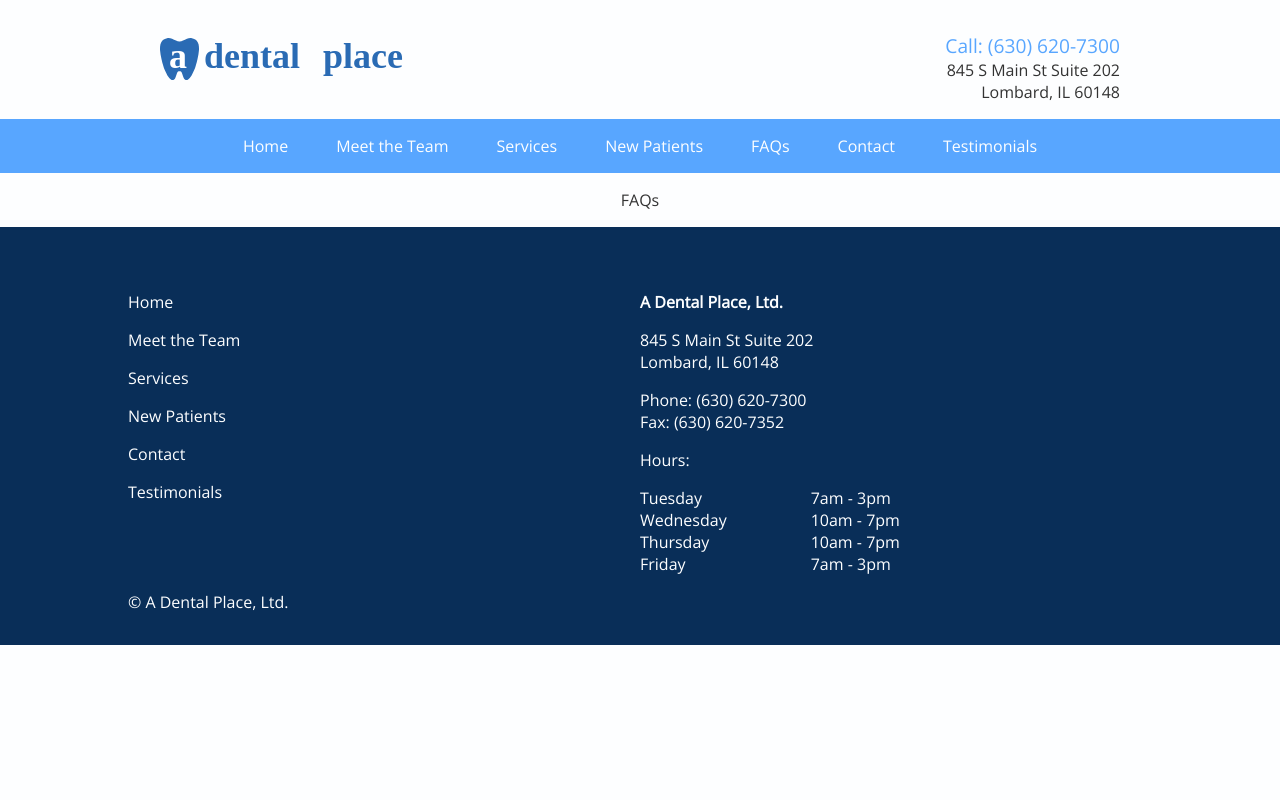
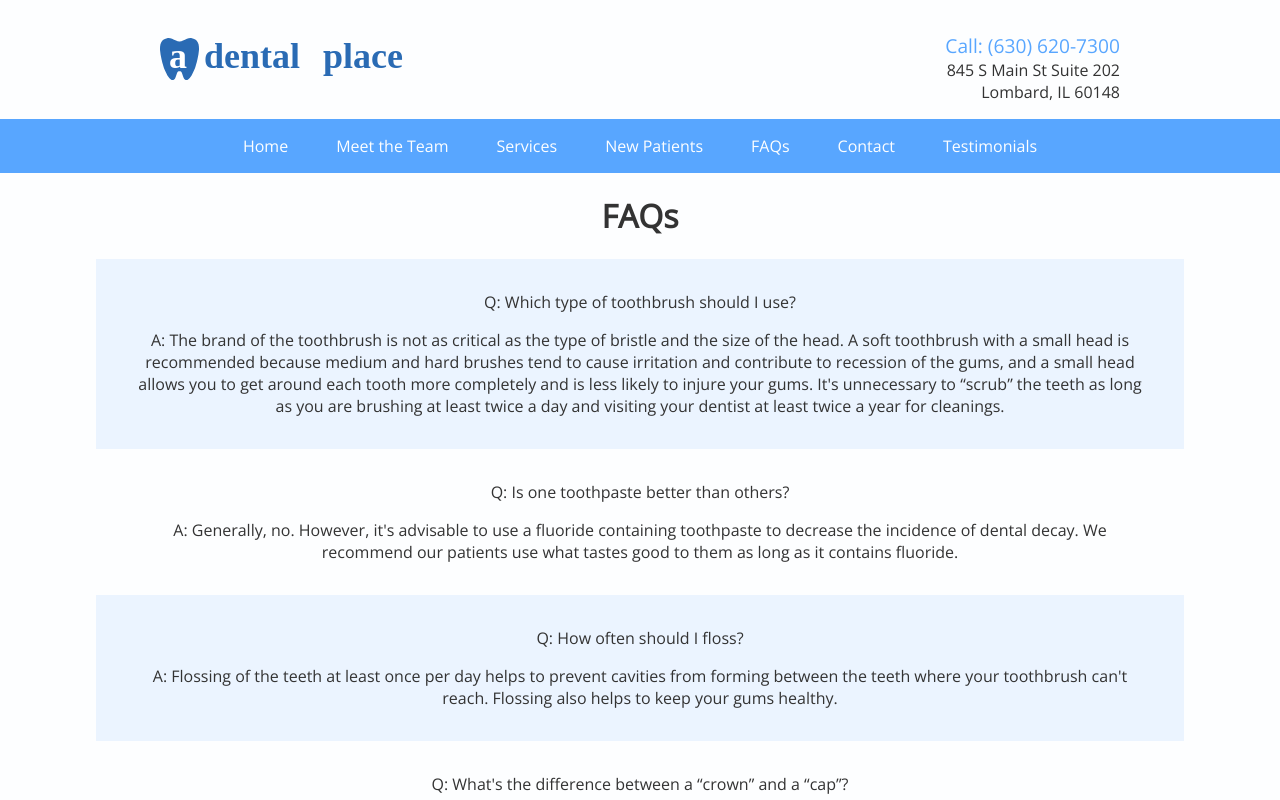
Before and after one commit to kinfongiscool/a-dental-place, a React (Create React App) app: page /faqs in a window 1280 px wide. Shown: the top 800 px of the page. Built offline with nearby package versions, Linux system fonts and the light colour scheme; what react-google-maps would draw is missing.

Commit message:
add faqs

```diff
--- /dev/null
+++ b/src/components/Faq.js
@@ -0,0 +1,33 @@
+import React, { Component } from 'react';
+import styled from 'styled-components';
+import { media } from '../media.js';
+
+const FaqContainer = styled.div`
+  max-width: 1024px;
+  margin: auto auto 2rem auto;
+  padding: ${props => props.colored ? '1rem 2rem' : '0 2rem'};
+  background-color: ${props => props.colored ? '#EBF4FF' : ''};
+`;
+
+const FaqQuestion = styled.p`
+
+`;
+
+const FaqAnswer = styled.p`
+
+`;
+
+class Faq extends Component {
+
+  render() {
+    return (
+      <FaqContainer colored={ this.props.colored }>
+        <FaqQuestion colored={ this.props.colored }>{ this.props.question }</FaqQuestion>
+        <FaqAnswer colored={ this.props.colored }>{ this.props.answer }</FaqAnswer>
+      </FaqContainer>
+    );
+  }
+
+}
+
+export default Faq;
--- a/src/containers/Faqs.js
+++ /dev/null
@@ -1,17 +0,0 @@
-import React, { Component } from 'react';
-import FooterContainer from './FooterContainer.js';
-
-class Faqs extends Component {
-
-  render() {
-    return (
-      <div>
-        <p>FAQs</p>
-        <FooterContainer />
-      </div>
-    );
-  }
-
-}
-
-export default Faqs;
--- /dev/null
+++ b/src/containers/FaqsContainer.js
@@ -0,0 +1,70 @@
+import React, { Component } from 'react';
+import styled from 'styled-components';
+import Faq from '../components/Faq.js'
+import SectionTitle from '../components/SectionTitle.js';
+import FooterContainer from './FooterContainer.js';
+
+const Container = styled.div`
+  margin: auto auto 2rem auto;
+`;
+
+class FaqsContainer extends Component {
+
+  render() {
+
+    const faqs = [
+      <Faq
+        key="faq1"
+        question="Q: Which type of toothbrush should I use?"
+        answer="A: The brand of the toothbrush is not as critical as the type of bristle and the size of the head. A soft toothbrush with a small head is recommended because medium and hard brushes tend to cause irritation and contribute to recession of the gums, and a small head allows you to get around each tooth more completely and is less likely to injure your gums. It's unnecessary to &#8220;scrub&#8221; the teeth as long as you are brushing at least twice a day and visiting your dentist at least twice a year for cleanings."
+        colored={ true }
+      />,
+      <Faq
+        key="faq2"
+        question="Q: Is one toothpaste better than others?"
+        answer="A: Generally, no. However, it's advisable to use a fluoride containing toothpaste to decrease the incidence of dental decay. We recommend our patients use what tastes good to them as long as it contains fluoride."
+      />,
+      <Faq
+        key="faq3"
+        question="Q: How often should I floss?"
+        answer="A: Flossing of the teeth at least once per day helps to prevent cavities from forming between the teeth where your toothbrush can't reach. Flossing also helps to keep your gums healthy."
+        colored={ true }
+      />,
+      <Faq
+        key="faq4"
+        question="Q: What's the difference between a &#8220;crown&#8221; and a &#8220;cap&#8221;?"
+        answer="A: These are restorations to repair a severely broken tooth by covering all or most of the tooth after removing old fillings, fractured tooth structure, and all decay. The restoration material is made of gold, porcelain, composites, or even stainless steel. Dentists refer to all of these restorations as &#8220;crowns&#8221;. However, patients often refer to the tooth-colored ones as &#8220;caps&#8221; and the gold or stainless steel ones as &#8220;crowns&#8221;."
+      />,
+      <Faq
+        key="faq5"
+        question="Q: What's the difference between a &#8220;bridge&#8221; and a &#8220;partial denture&#8221;?"
+        answer="A: Both bridges and partial dentures replace missing teeth. A bridge is permanently attached to abutment teeth or, in some cases, implants. A partial denture is attached by clasps to the teeth and is easily removed by the patient. Patients are usually more satisfied with bridges than with partial dentures."
+        colored={ true }
+      />,
+      <Faq
+        key="faq6"
+        question="Q: What about &#8220;silver&#8221; fillings versus &#8220;white&#8221; fillings?"
+        answer="A: Although the U.S. Public Health Service issued a report in 1993 stating there is no health reason not to use amalgam (silver fillings), more patients today are requesting &#8220;white&#8221; or tooth-colored composite fillings. We also prefer tooth-colored fillings because they &#8220;bond&#8221; to the tooth structure and therefore help strengthen a tooth weakened by decay. While fillings are also usually less sensitive to temperature, and they also look better. However, &#8220;white&#8221; fillings cannot be used in every situation, and if a tooth is very badly broken-down, a crown will usually be necessary and provide better overall satisfaction for the patient."
+      />,
+      <Faq
+        key="faq7"
+        question="Q: Do I need to have a root canal just because I have to have a crown?"
+        answer="A: No. While most teeth which have had root canal treatments do need crowns to strengthen the teeth and to return the teeth to normal form and function, not every tooth needing a crown will need to have a root canal treatment."
+        colored={ true }
+      />
+    ]
+
+    return (
+      <div>
+        <Container>
+          <SectionTitle colored={ false } text={ "FAQs" }/>
+          { faqs }
+        </Container>
+        <FooterContainer />
+      </div>
+    );
+  }
+
+}
+
+export default FaqsContainer;
--- a/src/containers/Main.js
+++ b/src/containers/Main.js
@@ -4,7 +4,7 @@ import Home from './Home.js';
 import MeetTheTeam from './MeetTheTeam.js';
 import Services from './Services.js';
 import NewPatientsContainer from './NewPatientsContainer.js';
-import Faqs from './Faqs.js';
+import FaqsContainer from './FaqsContainer.js';
 import Contact from './Contact.js';
 import Testimonials from './Testimonials.js';
 
@@ -15,7 +15,7 @@ const Main = () => (
       <Route path='/meet-the-team' component={ MeetTheTeam }/>
       <Route path='/services' component={ Services }/>
       <Route path='/new-patients' component={ NewPatientsContainer }/>
-      <Route path='/faqs' component={ Faqs }/>
+      <Route path='/faqs' component={ FaqsContainer }/>
       <Route path='/contact' component={ Contact }/>
       <Route path='/testimonials' component={ Testimonials }/>
     </Switch>
```
